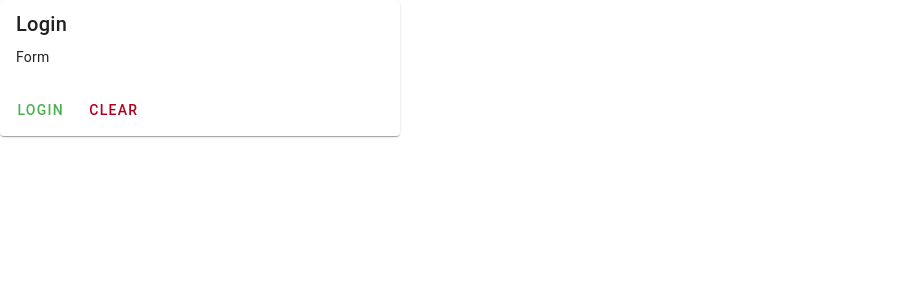
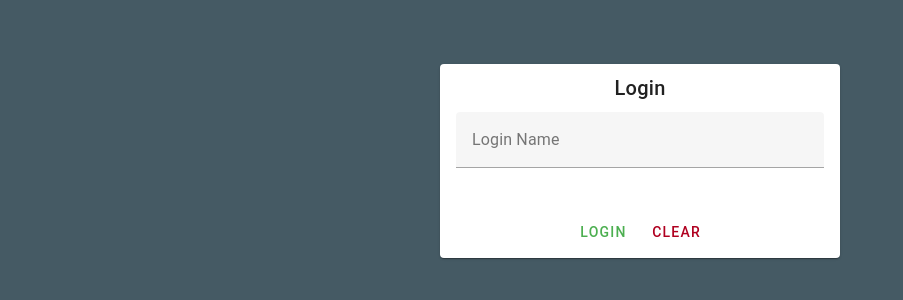
Before and after one commit to thitiphong18/User-Project, a Vue app: page / in a window 1280 px wide. Shown: the top 300 px of the page, without its empty margins (0-903 px from the left). Built offline with nearby package versions, Linux system fonts and the light colour scheme.

Commit message:
Update 5

```diff
--- a/src/views/LoginView.vue
+++ b/src/views/LoginView.vue
@@ -2,11 +2,15 @@
 
 <template>
   <v-app>
-    <v-main>
-      <v-card width="400px">
-        <v-card-title primary-title> Login </v-card-title>
-        <v-card-text> Form </v-card-text>
-        <v-card-actions>
+    <v-main class="bg-blue-grey-darken-2 pa-16">
+      <v-card width="400px" class="mx-auto">
+        <v-card-title primary-title class="text-center"> Login </v-card-title>
+        <v-card-text>
+          <v-form>
+            <v-text-field label="Login Name"></v-text-field>
+          </v-form>
+        </v-card-text>
+        <v-card-actions class="justify-center">
           <v-btn color="success">Login</v-btn>
           <v-btn color="error">Clear</v-btn>
         </v-card-actions>
```
